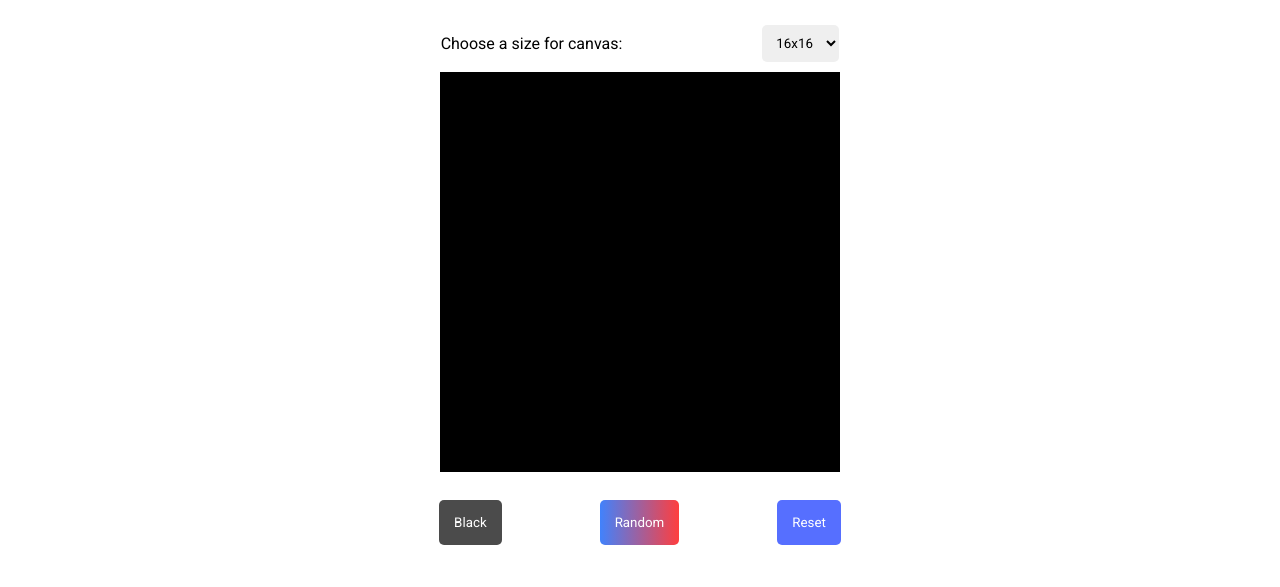
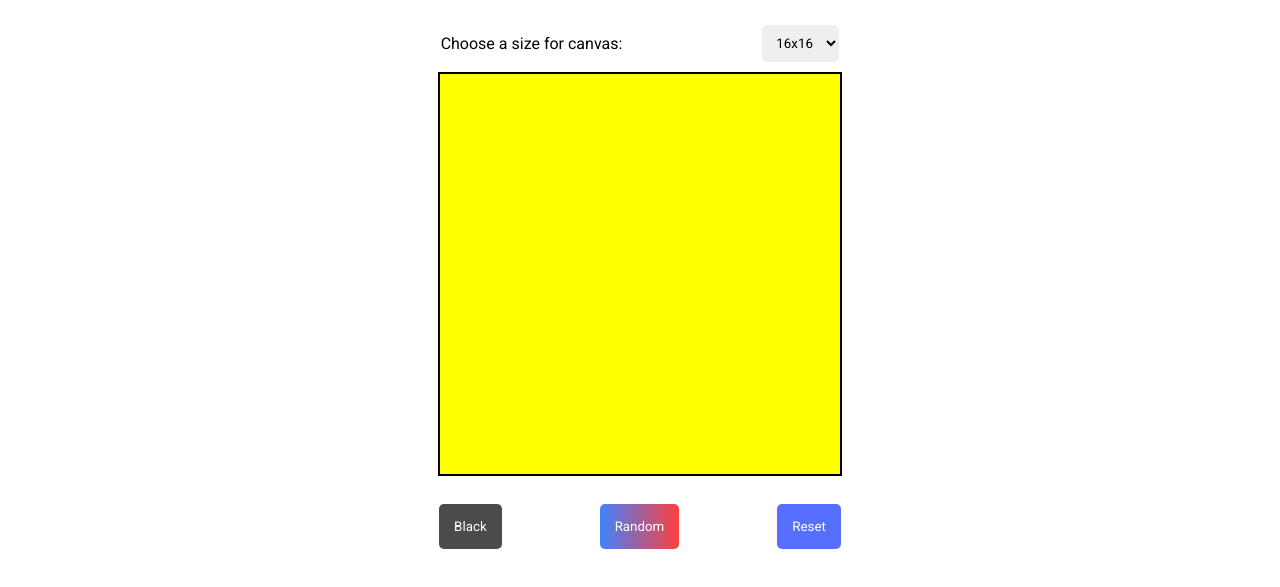
Before and after one commit to 1paramveer/Etch-a-sketch, a plain HTML site: page index.html in a window 1280 px wide. Shown: the part 109-696 px from the top of the page. Drawn offline with Linux system fonts and the light colour scheme.

Commit message:
added createBoard function

```diff
--- a/script.js
+++ b/script.js
@@ -0,0 +1,16 @@
+document.addEventListener("DOMContentLoaded", () => {
+  createBoard(16);
+});
+
+function createBoard(size) {
+  let canvas = document.querySelector(".canvas");
+  canvas.style.gridTemplateColumns = `repeat(${size}, 1fr)`;
+  canvas.style.gridTemplateRows = `repeat(${size}, 1fr)`;
+
+  let numsDivs = size * size;
+  for (let i = 0; i < numsDivs; i++) {
+    let div = document.createElement("div");
+    div.style.background = "yellow";
+    canvas.insertAdjacentElement("beforeend", div);
+  }
+}
--- a/style.scss
+++ b/style.scss
@@ -39,13 +39,14 @@ header {
 }
 
 .canvas {
+  display: grid;
   height: 400px;
   width: 400px;
   margin-top: 10px;
   margin-bottom: 10px;
   margin-left: auto;
   margin-right: auto;
-  background-color: black;
+  border: 2px solid black;
 }
 
 footer {
```
Also changed, not shown: css/style.css.
